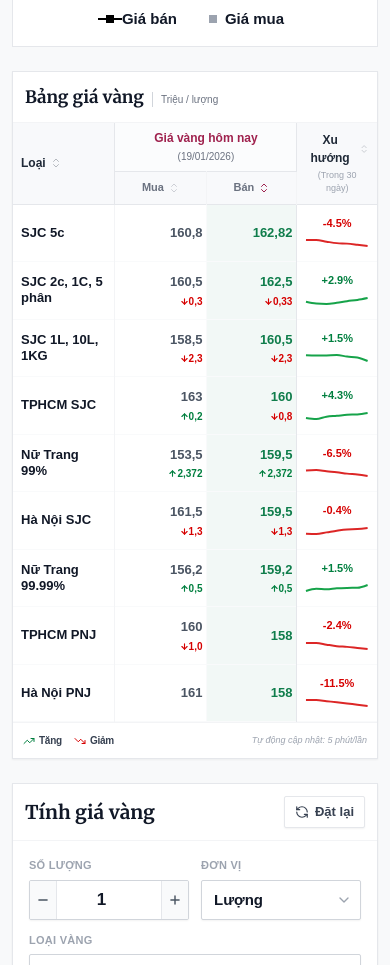
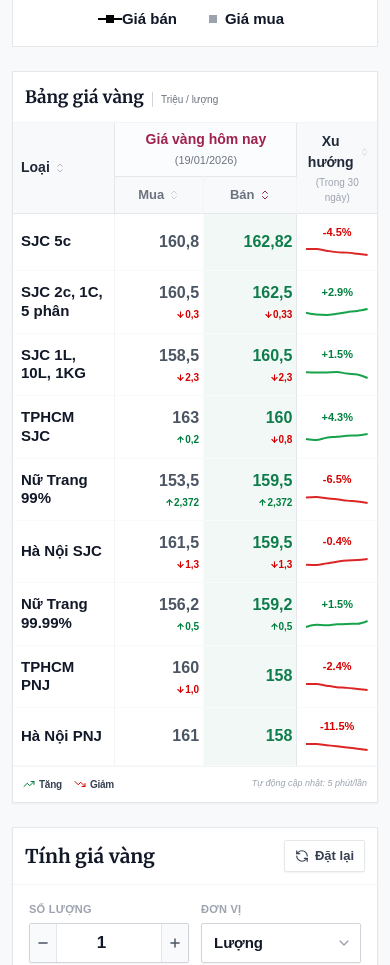
Before and after one commit to thienkhoi1802/VnExpress-Gi-V-ng, a React (Vite) app: page / in a window 390 px wide. Shown: the part 1120-2085 px from the top of the page. Built offline with nearby package versions, Linux system fonts and the light colour scheme.

Commit message:
feat(GoldTable): Improve mobile font sizes
Adjusted font sizes in the GoldTable component to enhance readability on smaller mobile screens. Specifically, increased the main header font size and the date text font size.

```diff
--- a/components/GoldTable.tsx
+++ b/components/GoldTable.tsx
@@ -119,8 +119,8 @@
       <div className="w-full overflow-x-auto no-scrollbar">
         <table className="w-full text-left border-collapse min-w-[320px]">
           <thead>
-            {/* Tầng 1: Tiêu đề chính */}
-            <tr className="bg-[#f8f9fb] border-b border-gray-200 text-[12px] sm:text-[16px] text-gray-600 font-bold">
+            {/* Tầng 1: Tiêu đề chính - Tăng font mobile (14px) */}
+            <tr className="bg-[#f8f9fb] border-b border-gray-200 text-[14px] sm:text-[16px] text-gray-600 font-bold">
               <th
                 rowSpan={2}
                 onClick={() => handleSort('name')}
@@ -134,14 +134,14 @@
               <th colSpan={2} className="p-1 sm:p-3 text-center border-r border-gray-200 bg-white/50">
                 <div className="flex flex-col items-center">
                     <span className="text-[#9f224e] font-black">Giá vàng hôm nay</span>
-                    <span className="text-[10px] sm:text-[13px] font-medium text-gray-500 mt-0.5">({todayStr})</span>
+                    <span className="text-[11px] sm:text-[13px] font-medium text-gray-500 mt-0.5">({todayStr})</span>
                 </div>
               </th>
 
               <th colSpan={2} className="hidden md:table-cell p-1 sm:p-3 text-center border-r border-gray-200">
                 <div className="flex flex-col items-center">
                     <span className="text-gray-700">Giá vàng hôm qua</span>
-                    <span className="text-[10px] sm:text-[13px] font-medium text-gray-400 mt-0.5">({yesterdayStr})</span>
+                    <span className="text-[11px] sm:text-[13px] font-medium text-gray-400 mt-0.5">({yesterdayStr})</span>
                 </div>
               </th>
 
@@ -155,13 +155,13 @@
                         <span className="text-gray-800">Xu hướng</span>
                         <ChevronsUpDown size={12} className={sortConfig.key === 'change30d' ? 'text-[#9f224e]' : 'opacity-30'} />
                     </div>
-                    <span className="text-[9px] sm:text-[12px] font-medium text-gray-400 mt-0.5">(Trong 30 ngày)</span>
+                    <span className="text-[10px] sm:text-[12px] font-medium text-gray-400 mt-0.5">(Trong 30 ngày)</span>
                 </div>
               </th>
             </tr>
 
-            {/* Tầng 2: Mua/Bán với Sorting */}
-            <tr className="bg-[#f8f9fb] border-b border-gray-200 text-[11px] sm:text-[14px] text-gray-500 font-bold">
+            {/* Tầng 2: Mua/Bán - Tăng font mobile (13px) */}
+            <tr className="bg-[#f8f9fb] border-b border-gray-200 text-[13px] sm:text-[14px] text-gray-500 font-bold">
               <SortHeader label="Mua" sortKey="todayBuy" className="p-1.5 sm:p-2.5 border-r border-gray-100" />
               <SortHeader label="Bán" sortKey="todaySell" className="p-1.5 sm:p-2.5 border-r border-gray-100" />
 
@@ -170,7 +170,7 @@
             </tr>
           </thead>
 
-          <tbody className="text-[13px] sm:text-[16px]">
+          <tbody className="text-[15px] sm:text-[16px]">
             {sortedData.map((product, index) => (
               <tr
                 key={product.id}
@@ -178,13 +178,16 @@
                 className={`border-b border-gray-50 hover:bg-[#fff9fa] transition-colors cursor-pointer group ${index % 2 === 0 ? 'bg-white' : 'bg-gray-50/10'}`}
               >
                 <td className="px-2 sm:px-4 py-3 sm:py-5 border-r border-gray-100">
-                  <div className="font-bold text-gray-900 leading-tight whitespace-normal">{product.name}</div>
+                  {/* Tên sản phẩm to hơn cho Mobile (15px) */}
+                  <div className="font-bold text-gray-900 leading-tight whitespace-normal text-[15px] sm:text-[16px]">
+                    {product.name}
+                  </div>
                 </td>
 
-                {/* Hôm nay */}
+                {/* Hôm nay - Tăng giá trị lên 16px cho Mobile */}
                 <td className="px-1 sm:px-3 py-2.5 sm:py-4 text-right border-r border-gray-50">
                   <div className="flex flex-col items-end">
-                      <div className={`font-bold tabular-nums ${sortConfig.key === 'todayBuy' ? 'text-gray-900' : 'text-gray-600'}`}>
+                      <div className={`font-bold tabular-nums text-[16px] sm:text-[16px] ${sortConfig.key === 'todayBuy' ? 'text-gray-900' : 'text-gray-600'}`}>
                         {product.today.buy.toLocaleString('vi-VN')}
                       </div>
                       <ChangeIndicator value={product.changeBuy} />
@@ -192,7 +195,7 @@
                 </td>
                 <td className="px-1 sm:px-3 py-2.5 sm:py-4 text-right border-r border-gray-200 bg-vne-green/5">
                   <div className="flex flex-col items-end">
-                      <div className={`font-black tabular-nums ${sortConfig.key === 'todaySell' ? 'text-vne-green' : 'text-vne-green/90'}`}>
+                      <div className={`font-black tabular-nums text-[16px] sm:text-[16px] ${sortConfig.key === 'todaySell' ? 'text-vne-green' : 'text-vne-green/90'}`}>
                         {product.today.sell.toLocaleString('vi-VN')}
                       </div>
                       <ChangeIndicator value={product.changeSell} />
```
